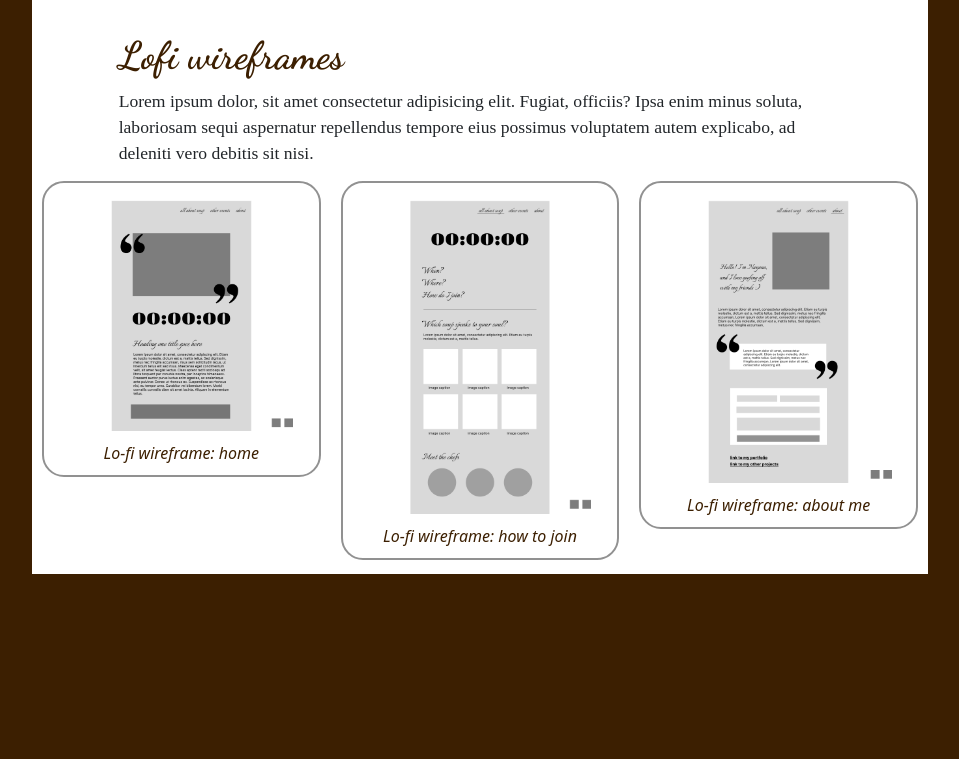
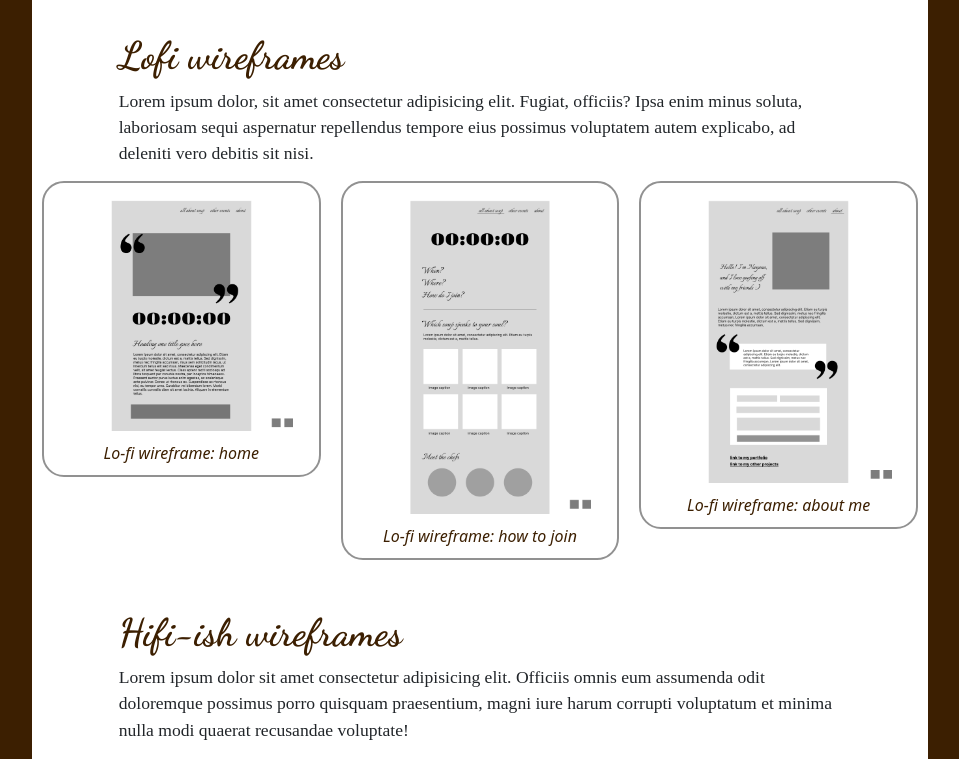
Before and after one commit to NayanaAg/soup-night, a plain HTML site: page pages/process.html in a window 1280 px wide. Shown: the part 1219-1978 px from the top of the page, without its empty margins (160-1119 px from the left). Before the commit the page ends 1793 px from the top, so only its background shows below. Drawn offline with nearby package versions, Linux system fonts and the light colour scheme; a web font is replaced by a local one.

Commit message:
add new section

```diff
--- a/pages/process.html
+++ b/pages/process.html
@@ -77,6 +77,11 @@
                         <figcaption>Lo-fi wireframe: about me</figcaption>
                     </figure>
                 </div>
+
+                <div class="col-md-10 offset-md-1">
+                    <h2>Hifi-ish wireframes</h2>
+                    <p>Lorem ipsum dolor sit amet consectetur adipisicing elit. Officiis omnis eum assumenda odit doloremque possimus porro quisquam praesentium, magni iure harum corrupti voluptatum et minima nulla modi quaerat recusandae voluptate!</p>
+                </div>
             </section>
         </main>
     </div>
```
